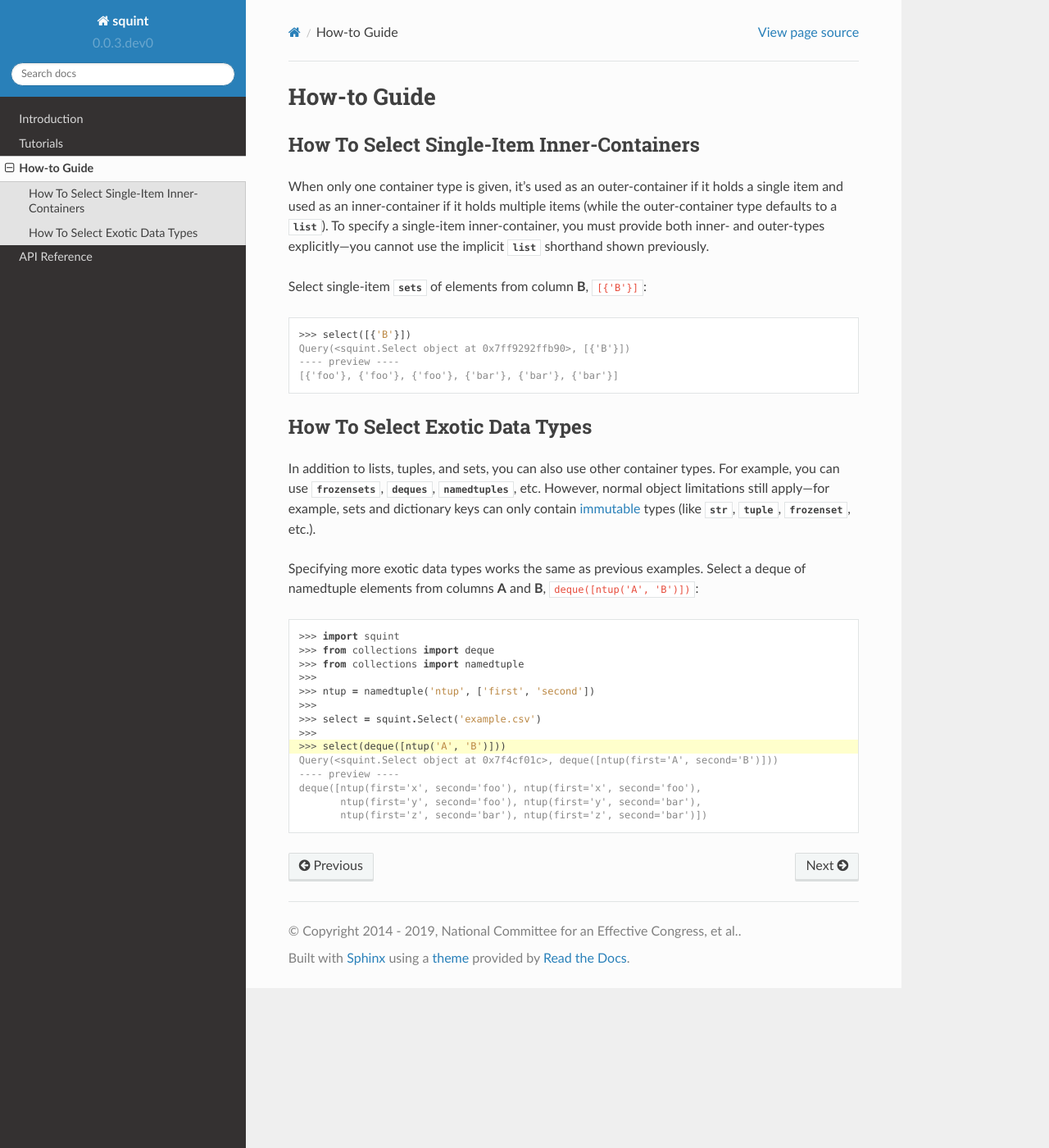
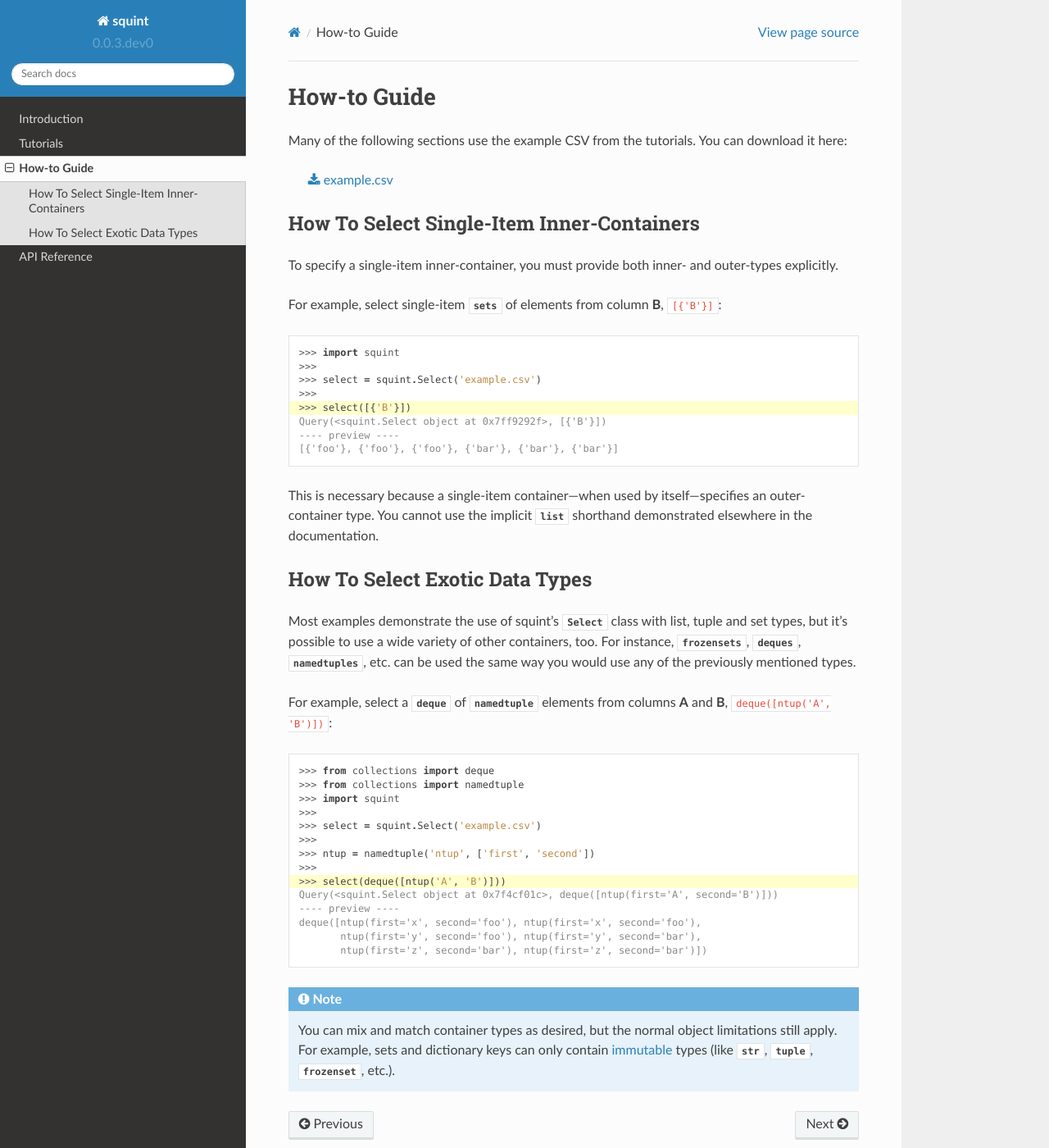
Before and after one commit to shawnbrown/squint, a Sphinx documentation site: the page built from docs/how-to.rst, in a window 1280 px wide and 1400 px high. Shown: the whole window at 82% size. Built offline with Sphinx 7.4.7 and the Read the Docs theme 2.0.0, drawn with Linux system fonts in a browser that asks for light colours.

Commit message:
Update how-to docs to improve readability of examples and explanations.

```diff
--- a/docs/how-to.rst
+++ b/docs/how-to.rst
@@ -12,54 +12,63 @@
 How-to Guide
 ############
 
+Many of the following sections use the example CSV from the
+tutorials. You can download it here:
+
+    :download:`example.csv </_static/example.csv>`
+
 
 How To Select Single-Item Inner-Containers
 ==========================================
 
-When only one container type is given, it's used as an outer-container
-if it holds a single item and used as an inner-container if it holds
-multiple items (while the outer-container type defaults to a
-:py:class:`list`). To specify a single-item inner-container, you must
-provide both inner- and outer-types explicitly---you cannot use the
-implicit :py:class:`list` shorthand shown previously.
+To specify a single-item inner-container, you must provide both
+inner- and outer-types explicitly.
 
-Select single-item :py:class:`sets <set>` of elements from column **B**,
-``[{'B'}]``:
+For example, select single-item :py:class:`sets <set>` of elements
+from column **B**, ``[{'B'}]``:
 
 .. code-block:: python
+    :emphasize-lines: 5
 
+    >>> import squint
+    >>>
+    >>> select = squint.Select('example.csv')
+    >>>
     >>> select([{'B'}])
-    Query(<squint.Select object at 0x7ff9292ffb90>, [{'B'}])
+    Query(<squint.Select object at 0x7ff9292f>, [{'B'}])
     ---- preview ----
     [{'foo'}, {'foo'}, {'foo'}, {'bar'}, {'bar'}, {'bar'}]
+
+This is necessary because a single-item container---when used by
+itself---specifies an outer-container type. You cannot use the
+implicit :py:class:`list` shorthand demonstrated elsewhere in the
+documentation.
 
 
 How To Select Exotic Data Types
 ===============================
 
-In addition to lists, tuples, and sets, you can also use other container
-types. For example, you can use :py:class:`frozensets <frozenset>`,
+Most examples demonstrate the use of squint's :class:`Select` class with
+list, tuple and set types, but it's possible to use a wide variety of
+other containers, too. For instance, :py:class:`frozensets <frozenset>`,
 :py:class:`deques <collections.deque>`, :py:func:`namedtuples
-<collections.namedtuple>`, etc. However, normal object limitations
-still apply---for example, sets and dictionary keys can only
-contain `immutable <http://docs.python.org/3/glossary.html#term-immutable>`_
-types (like :py:class:`str`, :py:class:`tuple`, :py:class:`frozenset`,
-etc.).
+<collections.namedtuple>`, etc. can be used the same way you would
+use any of the previously mentioned types.
 
-Specifying more exotic data types works the same as previous
-examples. Select a deque of namedtuple elements from columns
-**A** and **B**, ``deque([ntup('A', 'B')])``:
+For example, select a :py:class:`deque <collections.deque>` of
+:py:func:`namedtuple <collections.namedtuple>` elements from
+columns **A** and **B**, ``deque([ntup('A', 'B')])``:
 
 .. code-block:: python
     :emphasize-lines: 9
 
-    >>> import squint
     >>> from collections import deque
     >>> from collections import namedtuple
+    >>> import squint
+    >>>
+    >>> select = squint.Select('example.csv')
     >>>
     >>> ntup = namedtuple('ntup', ['first', 'second'])
-    >>>
-    >>> select = squint.Select('example.csv')
     >>>
     >>> select(deque([ntup('A', 'B')]))
     Query(<squint.Select object at 0x7f4cf01c>, deque([ntup(first='A', second='B')]))
@@ -67,3 +76,11 @@ examples. Select a deque of namedtuple elements from columns
     deque([ntup(first='x', second='foo'), ntup(first='x', second='foo'),
            ntup(first='y', second='foo'), ntup(first='y', second='bar'),
            ntup(first='z', second='bar'), ntup(first='z', second='bar')])
+
+.. note::
+
+    You can mix and match container types as desired, but the normal object
+    limitations still apply. For example, sets and dictionary keys can only
+    contain `immutable <http://docs.python.org/3/glossary.html#term-immutable>`_
+    types (like :py:class:`str`, :py:class:`tuple`, :py:class:`frozenset`,
+    etc.).
```
